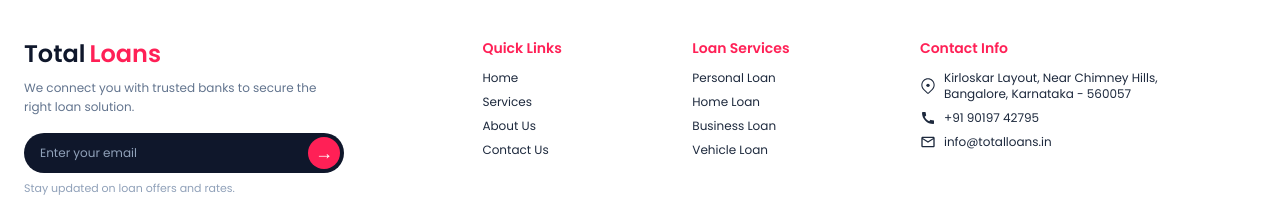
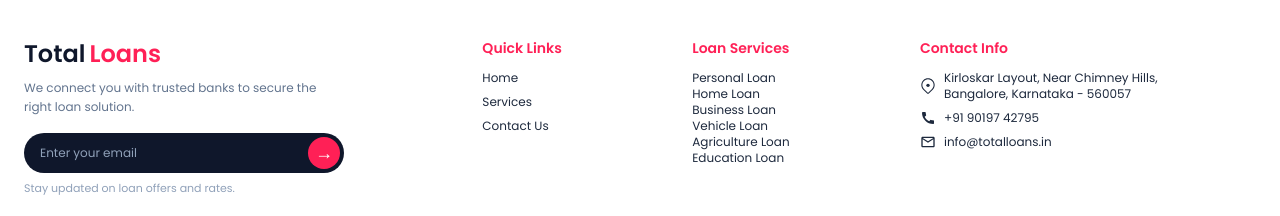
Before and after one commit to UnlockDiscounts/total-loans, a React (Vite) app: page /contact in a window 1280 px wide. Shown: the part 1283-1499 px from the top of the page. Built offline with nearby package versions, Linux system fonts and the light colour scheme.

Commit message:
contacpage update

```diff
--- a/package.json
+++ b/package.json
@@ -19,7 +19,8 @@
     "react-dom": "^19.2.4",
     "react-icons": "^5.6.0",
     "react-router-dom": "^7.13.1",
-    "tailwindcss": "^4.2.1"
+    "tailwindcss": "^4.2.1",
+    "zod": "^4.3.6"
   },
   "devDependencies": {
     "@babel/core": "^7.29.0",
--- a/src/App.jsx
+++ b/src/App.jsx
@@ -4,11 +4,13 @@ import Home from "./pages/Home";
 import Services from "./pages/Services";
 import ContactSection from "./components/ContactSection";
 import Footer from "./components/Footer";
+import ScrollToTop from "./components/ScrollToTop";
 
 function App() {
   return (
     <Router>
-      <div className="flex min-h-screen flex-col bg-white">
+      <ScrollToTop />
+      <div className="flex flex-col min-h-screen">
         <Navbar />
         <main className="flex-1">
           <Routes>
--- a/src/components/ContactFormBlock.jsx
+++ b/src/components/ContactFormBlock.jsx
@@ -1,26 +1,124 @@
+
 import { useState, useEffect } from "react";
 import { useSearchParams } from "react-router-dom";
 
+
+
 function ContactFormBlock() {
   const [searchParams] = useSearchParams();
-  const [selectedSubject, setSelectedSubject] = useState("");
+  const [form, setForm] = useState({
+    fullName: "",
+    email: "",
+    phone: "",
+    subject: "",
+    message: "",
+  });
+  const [errors, setErrors] = useState({});
+  const [submitted, setSubmitted] = useState(false);
+  const [result, setResult] = useState("");
+  const [popup, setPopup] = useState({ show: false, type: "", message: "" });
 
-  // Update selected subject if provided in URL
   useEffect(() => {
     const subjectParam = searchParams.get("subject");
     if (subjectParam) {
-      setSelectedSubject(subjectParam);
+      setForm((prev) => ({ ...prev, subject: subjectParam }));
     }
   }, [searchParams]);
 
+  const showPopup = (type, message) => {
+    setPopup({ show: true, type, message });
+    setTimeout(() => setPopup({ show: false, type: "", message: "" }), 2500);
+  };
+
+  const handleChange = (e) => {
+    const { id, value } = e.target;
+    setForm((prev) => ({ ...prev, [id]: value }));
+  };
+
+  const handleSubmit = async (event) => {
+    event.preventDefault();
+    setSubmitted(true);
+    setResult("");
+
+    // Custom validation logic
+    const phoneRegex = /^[6-9]\d{9}$/;
+    const emailRegex = /^[^\s@]+@[^\s@]+\.[^\s@]+$/;
+
+    const fullName = form.fullName.trim();
+    const phoneNumber = form.phone.trim();
+    const emailAddress = form.email.trim();
+    const subject = form.subject;
+    const message = form.message?.trim() || "";
+
+    if (!fullName || !phoneNumber || !emailAddress || !subject) {
+      showPopup("error", "Full name, phone number, email and subject are required.");
+      return;
+    }
+    if (fullName.length < 3) {
+      showPopup("error", "Full name must be at least 3 characters.");
+      return;
+    }
+    if (!emailRegex.test(emailAddress)) {
+      showPopup("error", "Please enter a valid email address.");
+      return;
+    }
+    if (!phoneRegex.test(phoneNumber)) {
+      showPopup("error", "Phone number must be 10 digits and start with 6-9.");
+      return;
+    }
+
+    try {
+      setResult("Sending....");
+      const formData = new FormData();
+      formData.append("name", fullName);
+      formData.append("email", emailAddress);
+      formData.append("phone", phoneNumber);
+      formData.append("subject", subject);
+      formData.append("message", message);
+      formData.append("access_key", "7d9a4465-4f2b-4a48-a607-d5e350d98028");
+
+      const response = await fetch("https://api.web3forms.com/submit", {
+        method: "POST",
+        body: formData
+      });
+      const data = await response.json();
+      if (data.success) {
+        setResult("Form Submitted Successfully");
+        setForm({
+          fullName: "",
+          email: "",
+          phone: "",
+          subject: "",
+          message: "",
+        });
+        setSubmitted(false);
+        showPopup("success", "Form submitted successfully!");
+      } else {
+        setResult("Error");
+        showPopup("error", "Submission failed. Please try again.");
+      }
+    } catch (error) {
+      showPopup("error", error.message || "Something went wrong.");
+    }
+  };
+
   return (
-    <div className="flex h-full flex-1 flex-col rounded-[16px] bg-[#FACDD1] shadow-[0_4px_10px_rgba(0,0,0,0.15)] p-6">
+    <div className="flex h-full flex-1 flex-col rounded-[16px] bg-[#FACDD1] shadow-[0_4px_10px_rgba(0,0,0,0.15)] p-6 relative">
+      {popup.show && (
+        <div
+          className={`fixed left-1/2 top-8 z-50 -translate-x-1/2 rounded px-6 py-3 shadow-lg text-white text-sm font-medium transition-all duration-300
+            ${popup.type === "success" ? "bg-green-500" : "bg-rose-500"}`}
+        >
+          {popup.message}
+        </div>
+      )}
       <h3 className="text-center font-semibold text-slate-900 mb-4">
         Send us a Message
       </h3>
       <form
         className="flex flex-1 flex-col gap-3"
-        onSubmit={(event) => event.preventDefault()}
+        onSubmit={handleSubmit}
+        noValidate
       >
         <div className="flex flex-col gap-1 text-left">
           <label
@@ -33,8 +131,13 @@ function ContactFormBlock() {
             id="fullName"
             type="text"
             placeholder="Riya Sharma"
+            value={form.fullName}
+            onChange={handleChange}
             className="w-full rounded-md border border-rose-200 bg-white px-3 py-2 text-sm text-slate-900 outline-none focus:border-rose-400 focus:ring-2 focus:ring-rose-300"
           />
+          {submitted && errors.fullName && (
+            <span className="text-xs text-red-500">{errors.fullName}</span>
+          )}
         </div>
         <div className="flex flex-col gap-1 text-left">
           <label
@@ -47,8 +150,13 @@ function ContactFormBlock() {
             id="email"
             type="email"
             placeholder="riya@example.com"
+            value={form.email}
+            onChange={handleChange}
             className="w-full rounded-md border border-rose-200 bg-white px-3 py-2 text-sm text-slate-900 outline-none focus:border-rose-400 focus:ring-2 focus:ring-rose-300"
           />
+          {submitted && errors.email && (
+            <span className="text-xs text-red-500">{errors.email}</span>
+          )}
         </div>
         <div className="flex flex-col gap-1 text-left">
           <label
@@ -61,8 +169,13 @@ function ContactFormBlock() {
             id="phone"
             type="tel"
             placeholder="+91 9999999999"
+            value={form.phone}
+            onChange={handleChange}
             className="w-full rounded-md border border-rose-200 bg-white px-3 py-2 text-sm text-slate-900 outline-none focus:border-rose-400 focus:ring-2 focus:ring-rose-300"
           />
+          {submitted && errors.phone && (
+            <span className="text-xs text-red-500">{errors.phone}</span>
+          )}
         </div>
         <div className="flex flex-col gap-1 text-left">
           <label
@@ -73,8 +186,8 @@ function ContactFormBlock() {
           </label>
           <select
             id="subject"
-            value={selectedSubject}
-            onChange={(e) => setSelectedSubject(e.target.value)}
+            value={form.subject}
+            onChange={handleChange}
             className="w-full rounded-md border border-rose-200 bg-white px-3 py-2 text-sm text-slate-900 outline-none focus:border-rose-400 focus:ring-2 focus:ring-rose-300"
           >
             <option value="" disabled>
@@ -84,7 +197,14 @@ function ContactFormBlock() {
             <option value="Home Loan">Home Loan</option>
             <option value="Business Loan">Business Loan</option>
             <option value="Vehicle Loan">Vehicle Loan</option>
+            <option value="Agriculture Loan">Agriculture Loan</option>
+            <option value="Education Loan">Education Loan</option>
+            <option value="Govt. Scheme Loan">Govt. Scheme Loan</option>
+            <option value="MSME Loan">MSME Loan</option>
           </select>
+          {submitted && errors.subject && (
+            <span className="text-xs text-red-500">{errors.subject}</span>
+          )}
         </div>
         <div className="flex flex-col gap-1 text-left">
           <label
@@ -97,6 +217,8 @@ function ContactFormBlock() {
             id="message"
             rows={3}
             placeholder="Tell us how we can help you..."
+            value={form.message}
+            onChange={handleChange}
             className="min-h-[72px] w-full rounded-md border border-rose-200 bg-white px-3 py-2 text-sm text-slate-900 outline-none focus:border-rose-400 focus:ring-2 focus:ring-rose-300"
           />
         </div>
@@ -106,9 +228,10 @@ function ContactFormBlock() {
         >
           Send Message
         </button>
+
       </form>
     </div>
-  )
+  );
 }
 
 export default ContactFormBlock
--- a/src/components/Footer.jsx
+++ b/src/components/Footer.jsx
@@ -1,10 +1,13 @@
 import { MdCall, MdOutlineMail } from "react-icons/md";
 import { GoLocation } from "react-icons/go";
+import { useNavigate } from "react-router-dom";
 
-  function Footer() {
+
+function Footer() {
+  const navigate = useNavigate();
   const handleSubmit = (event) => {
-    event.preventDefault()
-  }
+    event.preventDefault();
+  };
 
   return (
     <footer className="border-t border-slate-200 bg-white px-4 md:px-6 pt-10 pb-6 text-sm text-slate-500">
@@ -47,36 +50,75 @@ import { GoLocation } from "react-icons/go";
             <h3 className="mb-3 text-sm font-semibold text-rose-500">
               Quick Links
             </h3>
-            <a href="#" className="block hover:text-rose-500">
+            <button
+              type="button"
+              onClick={() => navigate("/")}
+              className="block hover:text-rose-500 bg-transparent border-none p-0 m-0 text-left cursor-pointer mb-2"
+            >
               Home
-            </a>
-            <a href="#" className="block hover:text-rose-500">
+            </button>
+            <button
+              type="button"
+              onClick={() => navigate("/services")}
+              className="block hover:text-rose-500 bg-transparent border-none p-0 m-0 text-left cursor-pointer mb-2"
+            >
               Services
-            </a>
-            <a href="#" className="block hover:text-rose-500">
-              About Us
-            </a>
-            <a href="#" className="block hover:text-rose-500">
+            </button>
+            <button
+              type="button"
+              onClick={() => navigate("/contact")}
+              className="block hover:text-rose-500 bg-transparent border-none p-0 m-0 text-left cursor-pointer"
+            >
               Contact Us
-            </a>
+            </button>
           </div>
 
           <div className="space-y-2 text-xs text-slate-800">
             <h3 className="mb-3 text-sm font-semibold text-rose-500">
               Loan Services
             </h3>
-            <a href="/contact?subject=Personal Loan" className="block hover:text-rose-500">
+            <button
+              type="button"
+              onClick={() => navigate("/contact?subject=Personal Loan")}
+              className="block hover:text-rose-500 bg-transparent border-none p-0 m-0 text-left cursor-pointer"
+            >
               Personal Loan
-            </a>
-            <a href="/contact?subject=Home Loan" className="block hover:text-rose-500">
+            </button>
+            <button
+              type="button"
+              onClick={() => navigate("/contact?subject=Home Loan")}
+              className="block hover:text-rose-500 bg-transparent border-none p-0 m-0 text-left cursor-pointer"
+            >
               Home Loan
-            </a>
-            <a href="/contact?subject=Business Loan" className="block hover:text-rose-500">
+            </button>
+            <button
+              type="button"
+              onClick={() => navigate("/contact?subject=Business Loan")}
+              className="block hover:text-rose-500 bg-transparent border-none p-0 m-0 text-left cursor-pointer"
+            >
               Business Loan
-            </a>
-            <a href="/contact?subject=Vehicle Loan" className="block hover:text-rose-500">
+            </button>
+            <button
+              type="button"
+              onClick={() => navigate("/contact?subject=Vehicle Loan")}
+              className="block hover:text-rose-500 bg-transparent border-none p-0 m-0 text-left cursor-pointer"
+            >
               Vehicle Loan
-            </a>
+            </button>
+            <button
+              type="button"
+              onClick={() => navigate("/contact?subject=Agriculture Loan")}
+              className="block hover:text-rose-500 bg-transparent border-none p-0 m-0 text-left cursor-pointer"
+            >
+              Agriculture Loan
+            </button>
+            <button
+              type="button"
+              onClick={() => navigate("/contact?subject=Education Loan")}
+              className="block hover:text-rose-500 bg-transparent border-none p-0 m-0 text-left cursor-pointer"
+            >
+              Education Loan
+            </button>
           </div>
 
           <div className="space-y-2 text-xs text-slate-800">
--- /dev/null
+++ b/src/components/ScrollToTop.jsx
@@ -0,0 +1,14 @@
+import { useEffect } from "react";
+import { useLocation } from "react-router-dom";
+
+function ScrollToTop() {
+  const { pathname } = useLocation();
+
+  useEffect(() => {
+    window.scrollTo(0, 0);
+  }, [pathname]);
+
+  return null;
+}
+
+export default ScrollToTop;
```
Also changed, not shown: 1 other file (tests, documents, lock files or other folders).
